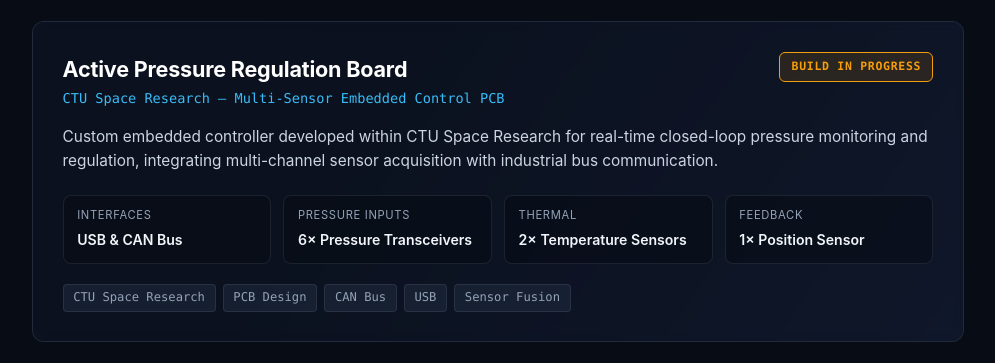
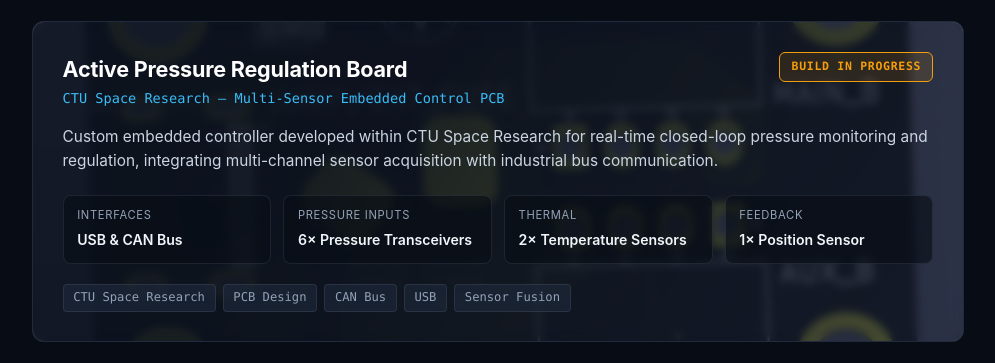
Before and after one commit to Premierx/Premierx.github.io, a plain HTML site: page index.html in a window 1280 px wide. Shown: the part 987-1350 px from the top of the page, without its empty margins (142-1137 px from the left). Drawn offline with Linux system fonts and the light colour scheme.

Commit message:
Update index.html

```diff
--- a/index.html
+++ b/index.html
@@ -475,7 +475,7 @@
       <!-- ===================================================================
            PROJECT 2: ACTIVE PRESSURE REGULATION BOARD
            =================================================================== -->
-      <article class="project-card" data-status="progress" style="--bg-image: none;">
+      <article class="project-card" data-status="progress" style="--bg-image: url('pictures/UBB_v1_frontside.png');">
         <div class="card-content">
           <div class="card-top">
             <div>
```
